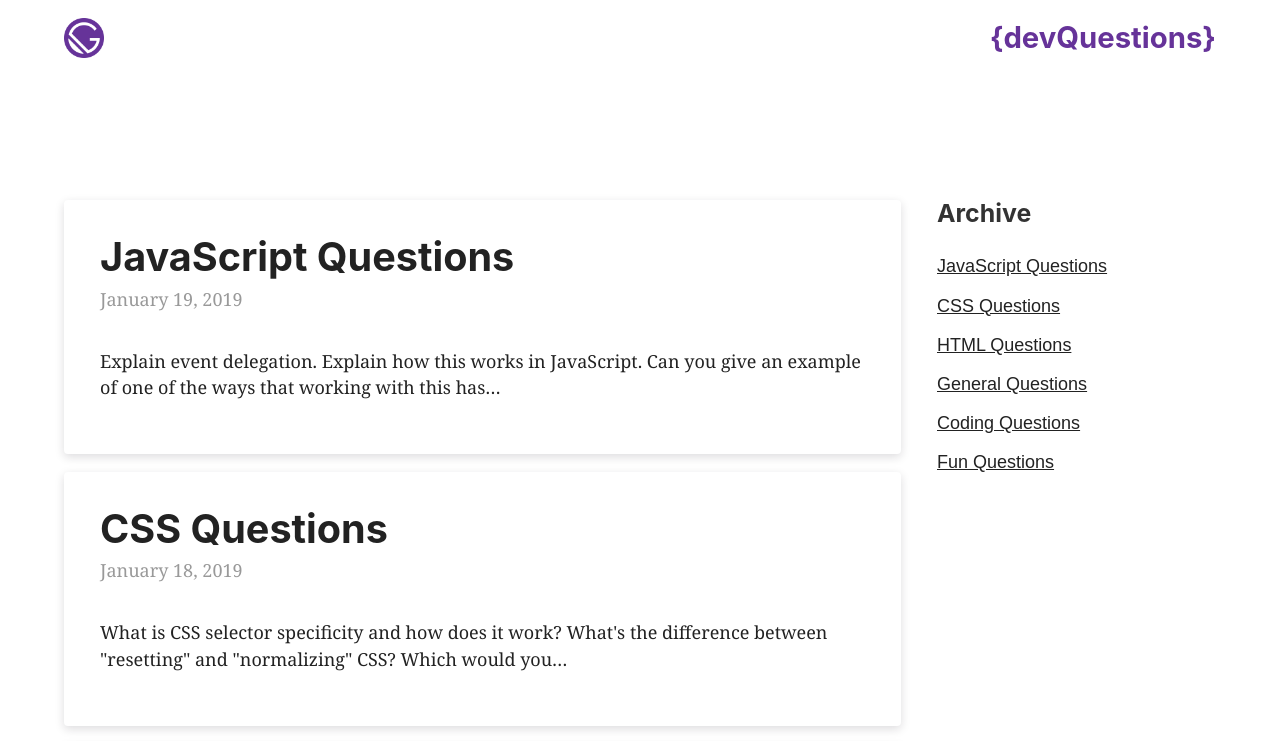
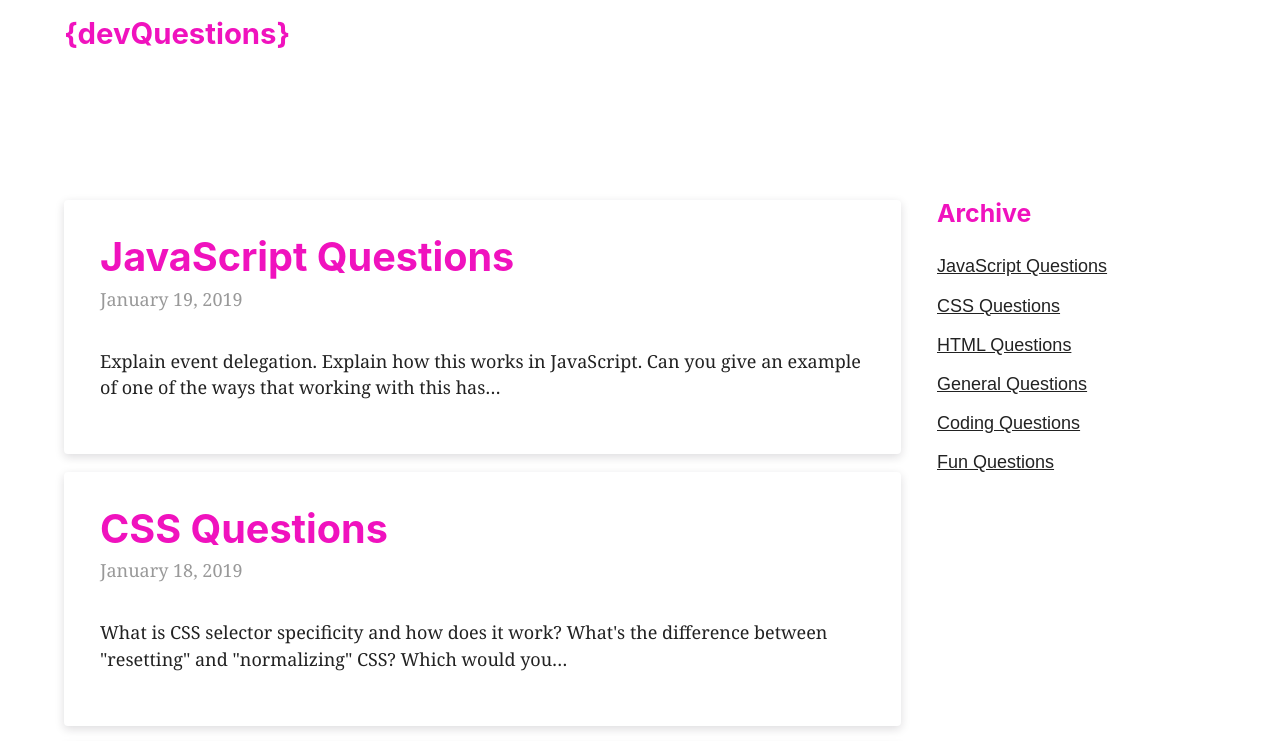
Before and after one commit to zremboldt/199-Birds, a Gatsby site: page / in a window 1280 px wide. Shown: the top 741 px of the page. Built offline with nearby package versions, Linux system fonts and the light colour scheme; Gatsby itself is replaced by a stand-in of ours.

Commit message:
Styling Tweaks

```diff
--- a/src/components/archive.js
+++ b/src/components/archive.js
@@ -25,7 +25,7 @@ const Archive = () => (
     query={POST_ARCHIVE_QUERY}
     render={data => (
       <aside>
-        <h3>Archive</h3>
+        <h3 style={{ color: '#f012be' }}>Archive</h3>
         <ArchiveList>
           {data.allMarkdownRemark.edges.map(edge => (
             <li key={edge.node.frontmatter.path}>
--- a/src/components/header.js
+++ b/src/components/header.js
@@ -8,7 +8,7 @@ const Header = ({ siteTitle }) => (
   <HeaderCtr>
     <HeaderWrap>
       <Link to="/">
-        <img src={gatsbyLogo} alt="" />
+        {/* <img src={gatsbyLogo} alt="" /> */}
         <h2 style={{ margin: 0 }}>{siteTitle}</h2>
       </Link>
     </HeaderWrap>
@@ -48,7 +48,7 @@ const HeaderWrap = styled.div`
   margin: 0 auto;
   padding: 1rem 0;
   a {
-    color: rebeccapurple;
+    color: #f012be;
     text-decoration: none;
     display: flex;
     justify-content: space-between;
--- a/src/components/layout.js
+++ b/src/components/layout.js
@@ -49,4 +49,7 @@ const MainLayout = styled.main`
 const Footer = styled.footer`
   max-width: 90%;
   margin: 40px auto;
+  a {
+    color: #f012be;
+  }
 `;
--- a/src/components/listing.js
+++ b/src/components/listing.js
@@ -55,6 +55,7 @@ const Post = styled.article`
   margin-bottom: 1rem;
   background-color: white;
   h2 {
+    color: #f012be;
     margin-bottom: 6px;
     font-size: 2.2rem;
   }
--- a/src/posts/javascriptQuestions.md
+++ b/src/posts/javascriptQuestions.md
@@ -1,7 +1,7 @@
 ---
+title: 'JavaScript Questions'
 path: '/javascript-questions'
 date: '2019-01-19'
-title: 'JavaScript Questions'
 ---
 
 - Explain event delegation.
```
